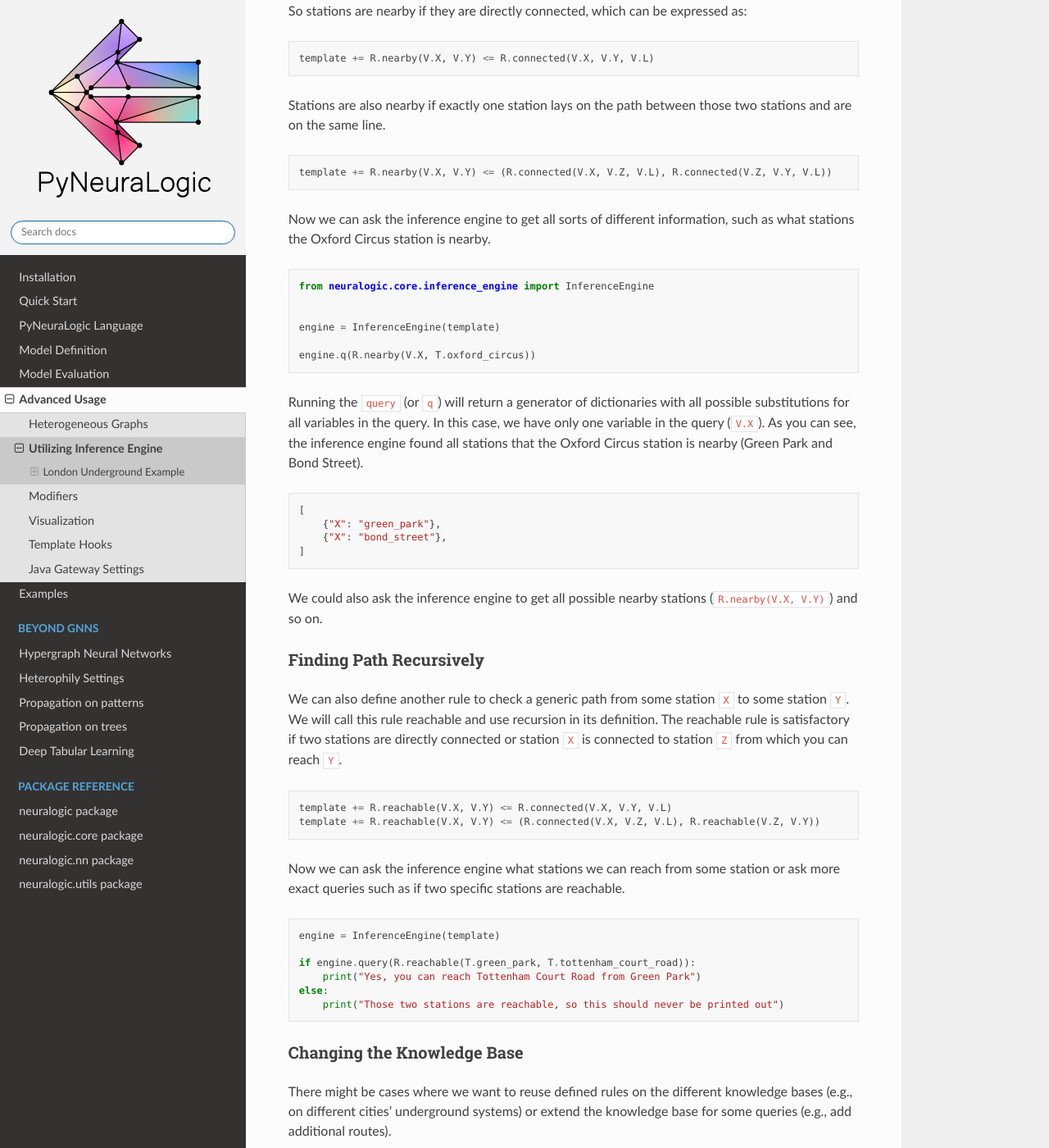
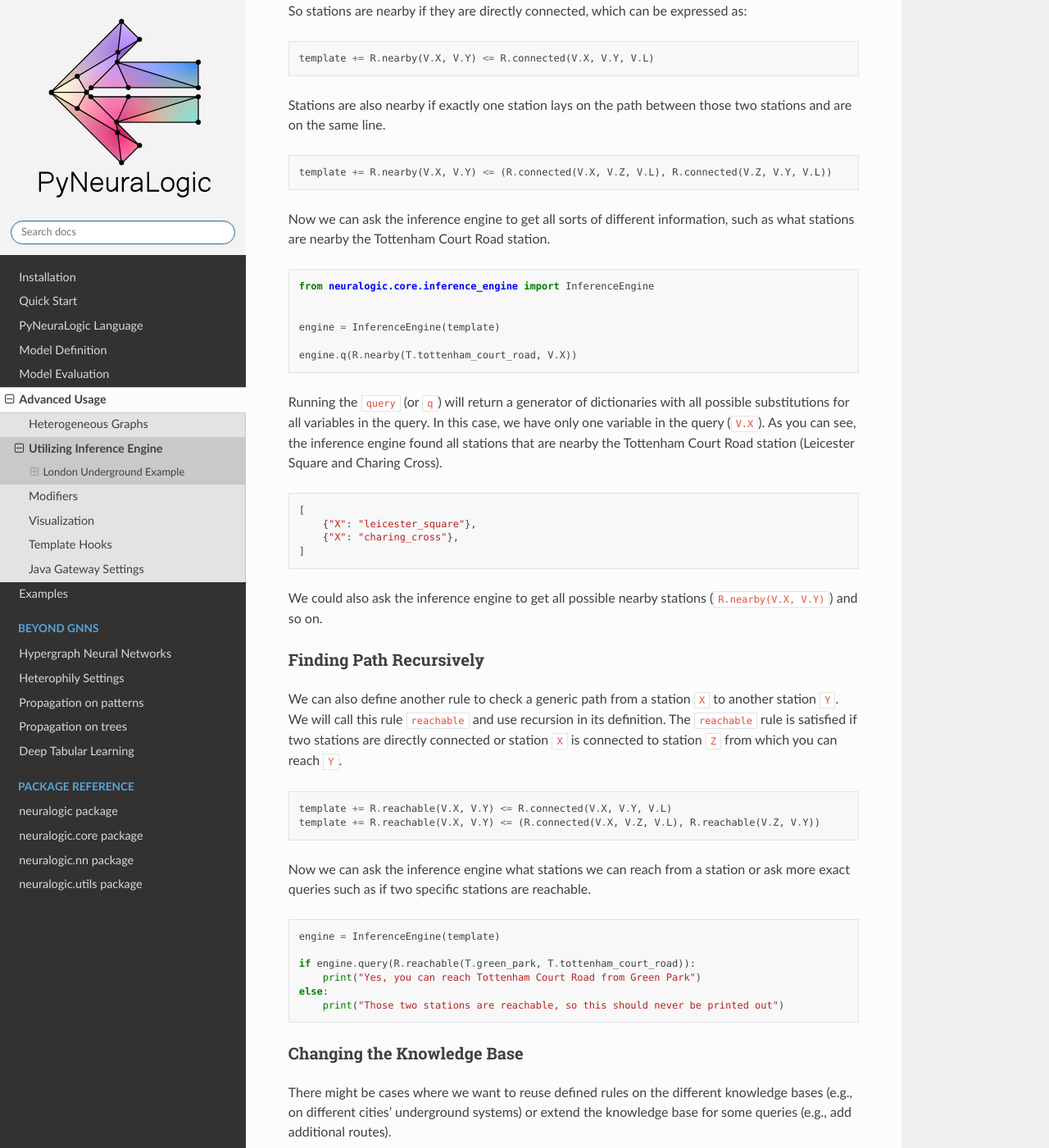
Before and after one commit to LukasZahradnik/PyNeuraLogic, a Sphinx documentation site: the page built from docs/inference_engine.rst, in a window 1280 px wide and 1400 px high, scrolled down 1106 px. Shown: the whole window at 82% size. Built offline with Sphinx 7.4.7 and the Read the Docs theme 2.0.0, drawn with Linux system fonts in a browser that asks for light colours; some of the changed text lies outside the part shown.

Commit message:
Fix inference engine typos

```diff
--- a/docs/inference_engine.rst
+++ b/docs/inference_engine.rst
@@ -61,7 +61,7 @@ Stations are also nearby if exactly one station lays on the path between those t
     template += R.nearby(V.X, V.Y) <= (R.connected(V.X, V.Z, V.L), R.connected(V.Z, V.Y, V.L))
 
 
-Now we can ask the inference engine to get all sorts of different information, such as what stations the Oxford Circus station is nearby.
+Now we can ask the inference engine to get all sorts of different information, such as what stations are nearby the Tottenham Court Road station.
 
 .. code-block:: Python
 
@@ -70,16 +70,16 @@ Now we can ask the inference engine to get all sorts of different information, s
 
     engine = InferenceEngine(template)
 
-    engine.q(R.nearby(V.X, T.oxford_circus))
+    engine.q(R.nearby(T.tottenham_court_road, V.X))
 
 Running the :code:`query` (or :code:`q`) will return a generator of dictionaries with all possible substitutions for all variables in the query.
-In this case, we have only one variable in the query (:code:`V.X`). As you can see, the inference engine found all stations that the Oxford Circus station is nearby (Green Park and Bond Street).
+In this case, we have only one variable in the query (:code:`V.X`). As you can see, the inference engine found all stations that are nearby the Tottenham Court Road station (Leicester Square and Charing Cross).
 
 .. code-block::
 
     [
-        {"X": "green_park"},
-        {"X": "bond_street"},
+        {"X": "leicester_square"},
+        {"X": "charing_cross"},
     ]
 
 We could also ask the inference engine to get all possible nearby stations (:code:`R.nearby(V.X, V.Y)`) and so on.
@@ -88,15 +88,15 @@ We could also ask the inference engine to get all possible nearby stations (:cod
 Finding Path Recursively
 ************************
 
-We can also define another rule to check a generic path from some station :code:`X` to some station :code:`Y`.
-We will call this rule reachable and use recursion in its definition. The reachable rule is satisfactory if two stations are directly connected or station :code:`X` is connected to station :code:`Z` from which you can reach :code:`Y`.
+We can also define another rule to check a generic path from a station :code:`X` to another station :code:`Y`.
+We will call this rule :code:`reachable` and use recursion in its definition. The :code:`reachable` rule is satisfied if two stations are directly connected or station :code:`X` is connected to station :code:`Z` from which you can reach :code:`Y`.
 
 .. code-block:: Python
 
     template += R.reachable(V.X, V.Y) <= R.connected(V.X, V.Y, V.L)
     template += R.reachable(V.X, V.Y) <= (R.connected(V.X, V.Z, V.L), R.reachable(V.Z, V.Y))
 
-Now we can ask the inference engine what stations we can reach from some station or ask more exact queries such as if two specific stations are reachable.
+Now we can ask the inference engine what stations we can reach from a station or ask more exact queries such as if two specific stations are reachable.
 
 
 .. code-block:: Python
```
Also changed, not shown: other parts of docs/inference_engine.rst (+2 -2 lines).
